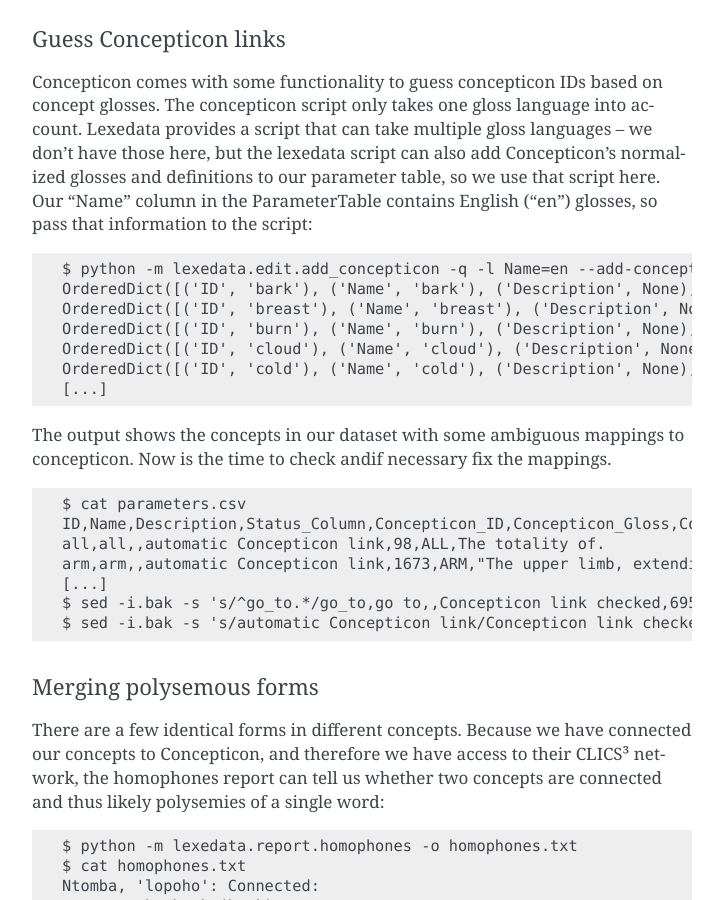
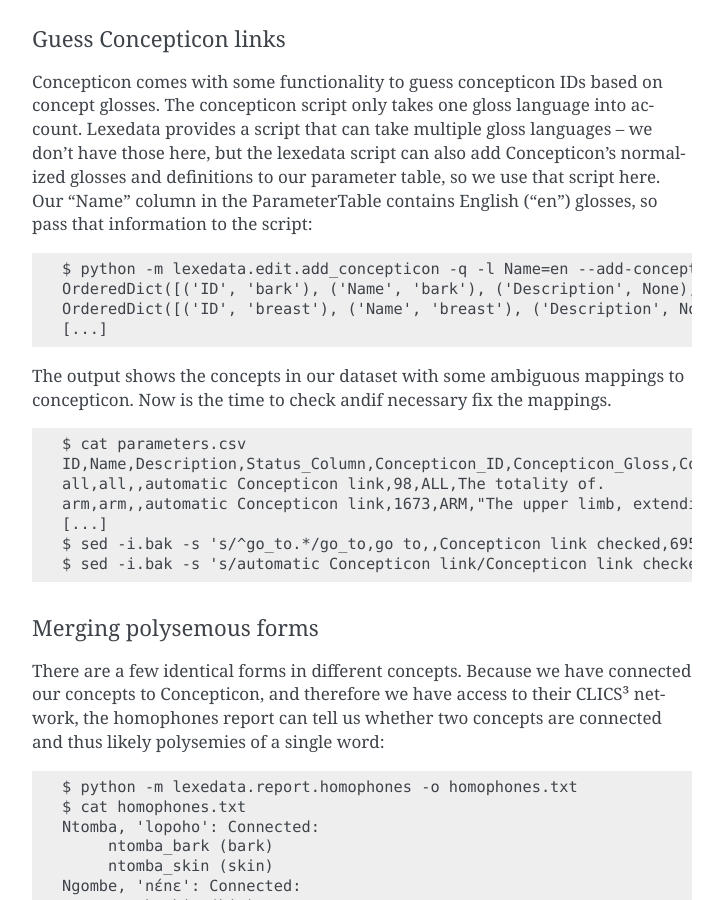
Before and after one commit to lexedata/lexedata, a Sphinx documentation site: the page built from docs/tour.rst, in a window 1280 px wide and 900 px high, scrolled down 15556 px. Shown: the whole window, without its empty margins (388-1111 px from the left). Built offline with Sphinx 7.4.7, drawn with Linux system fonts in a browser that asks for light colours.

Commit message:
Continue fixing tour

```diff
--- a/docs/tour.rst
+++ b/docs/tour.rst
@@ -757,9 +757,6 @@ so pass that information to the script::
     $ python -m lexedata.edit.add_concepticon -q -l Name=en --add-concept-set-names --add-definitions
     OrderedDict([('ID', 'bark'), ('Name', 'bark'), ('Description', None), ('Status_Column', None), ('Concepticon_ID', None)]) 2 [('1204', 3), ('1206', 1)]
     OrderedDict([('ID', 'breast'), ('Name', 'breast'), ('Description', None), ('Status_Column', None), ('Concepticon_ID', None)]) 2 [('1402', 3), ('1592', 1)]
-    OrderedDict([('ID', 'burn'), ('Name', 'burn'), ('Description', None), ('Status_Column', None), ('Concepticon_ID', None)]) 2 [('2102', 3), ('141', 2), ('1428', 2), ('3622', 1)]
-    OrderedDict([('ID', 'cloud'), ('Name', 'cloud'), ('Description', None), ('Status_Column', None), ('Concepticon_ID', None)]) 2 [('1489', 3), ('448', 1)]
-    OrderedDict([('ID', 'cold'), ('Name', 'cold'), ('Description', None), ('Status_Column', None), ('Concepticon_ID', None)]) 2 [('1287', 3), ('102', 1), ('2483', 1), ('2932', 1)]
     [...]
 
 The output shows the concepts in our dataset with some ambiguous mappings to concepticon. Now is the time to check andif necessary fix the mappings. ::
```
Also changed, not shown: 2 other files.
